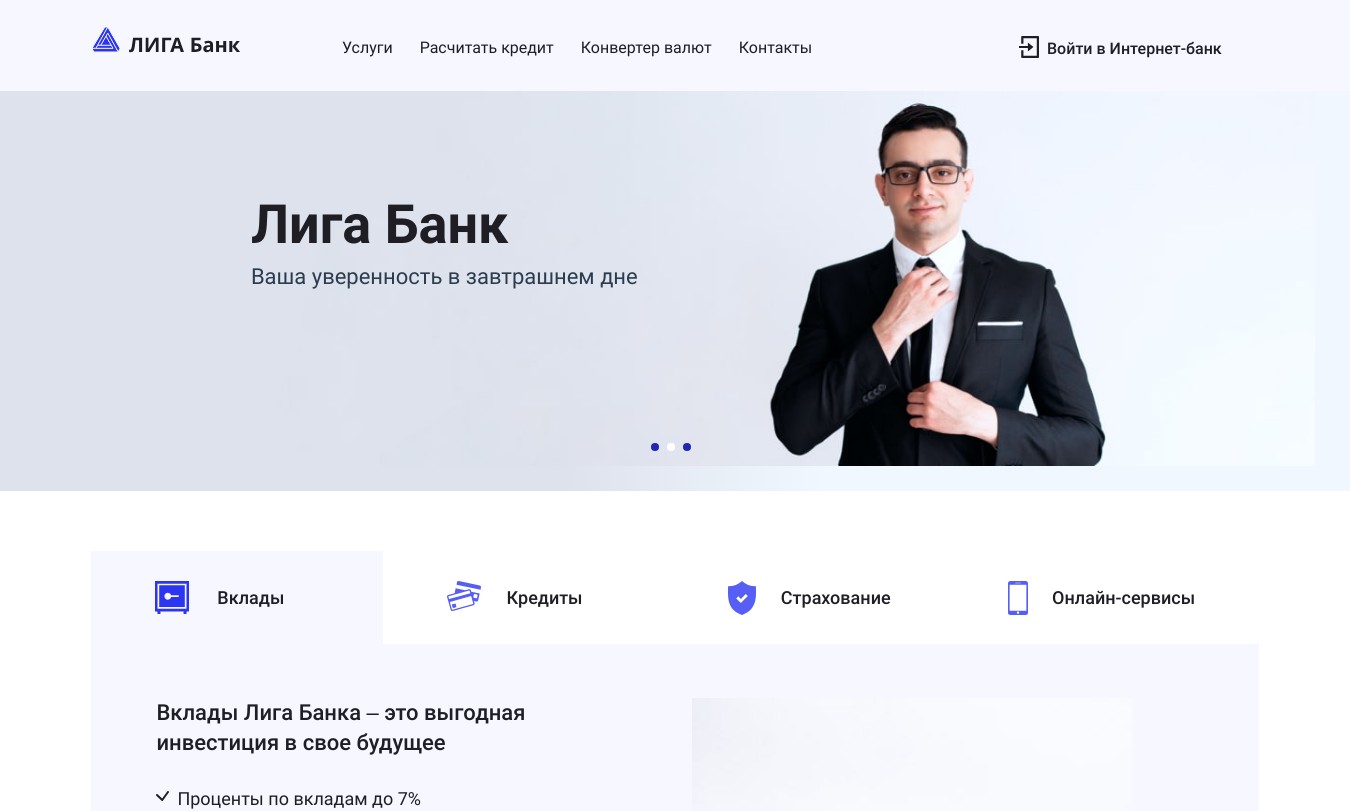
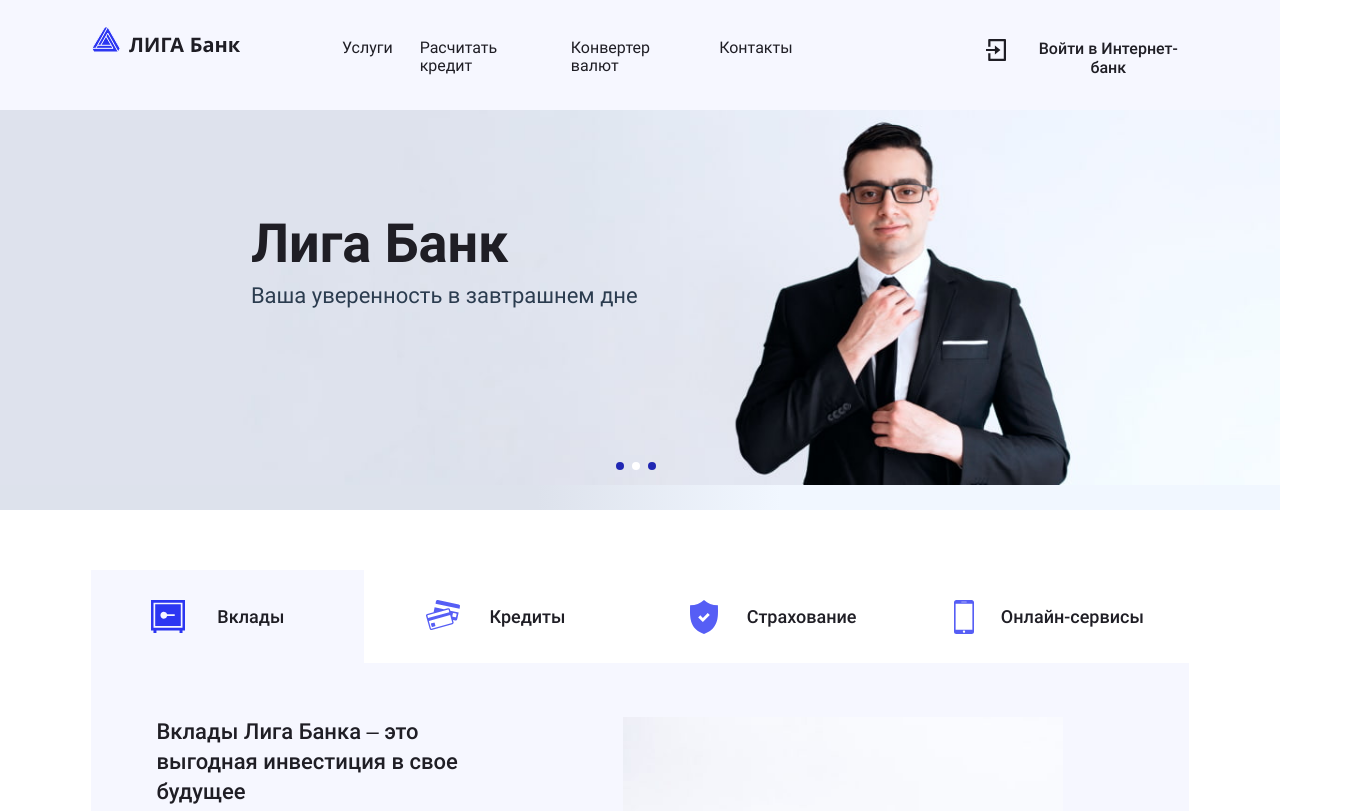
Before and after one commit to mantuok/liga-bank, a React (Create React App) app: page / in a window 1280 px wide. Shown: the top 811 px of the page, 1350 px wide, since content can reach past the window. Built offline with nearby package versions, Linux system fonts and the light colour scheme; a web font is replaced by a local one.

Commit message:
Desktop responsive done

```diff
--- a/src/sass/blocks/branches.scss
+++ b/src/sass/blocks/branches.scss
@@ -38,8 +38,9 @@
 }
 
 .branches__map-wrapper {
-  // width: 100%;
-  // min-width: 1024px;
+  @media (max-width: 1365px) {
+    width: 85.65vw;
+  }
 
   @media (max-width: $max-tablet-width) {
     width: 100%;
@@ -53,6 +54,5 @@
     margin-left:  -16px;
     width: 100%;
     min-width: 320px;
-    // width: 320px;
   }
 }
--- a/src/sass/blocks/main.scss
+++ b/src/sass/blocks/main.scss
@@ -1,4 +1,10 @@
 .main__promo {
+
+  @media (max-width: 1365px) {
+    // margin-right: -7.1vw;
+    // margin-left: -7.1vw;
+  }
+
   &--dark {
     background-color: var(--basic-contrast);
   }
--- a/src/sass/blocks/services-tabs.scss
+++ b/src/sass/blocks/services-tabs.scss
@@ -23,6 +23,10 @@
   cursor: pointer;
 
   @include opacity-on-hover;
+
+  @media (max-width: 1365px) {
+    width: 21.37vw;
+  }
 
   &--deposits {
     padding-left: 135px;
--- a/src/sass/blocks/user-login.scss
+++ b/src/sass/blocks/user-login.scss
@@ -27,20 +27,6 @@
       top: 0;
       left: 0;
     }
-
-    // ::after {
-    //   content:"";
-
-    //   position: fixed;
-    //   top: 409px;
-    //   left: 0;
-    //   bottom: 0;
-    //   right: 0;
-
-    //   background-color: var(--basic);
-
-    //   z-index: 2;
-    // }
   }
 }
 
@@ -58,7 +44,7 @@
   &::before {
     content: "";
     position: absolute;
-    bottom: 0px;
+    top: 0px;
     right: 183px;
 
     width: 20px;
```
